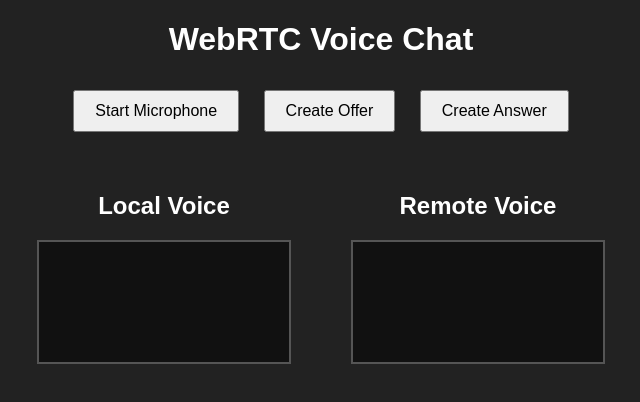
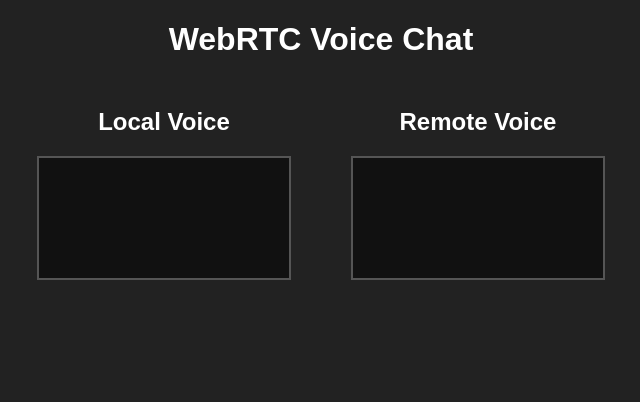
Before and after one commit to m1chael-sxrensxn/voice_ninja, a website built with webpack: page ui/index.html in a window 1280 px wide. Shown: the whole page, without its empty margins (319-959 px from the left). Built offline with nearby package versions, Linux system fonts and the light colour scheme; no server answers.

Commit message:
removed the buttons.

```diff
--- a/ui/index.html
+++ b/ui/index.html
@@ -24,17 +24,6 @@
             border: 2px solid #555;
         }
 
-        button {
-            margin: 10px;
-            padding: 10px 20px;
-            font-size: 16px;
-        }
-
-        textarea {
-            width: 90%;
-            height: 120px;
-            margin: 5px;
-        }
     </style>
 </head>
 
@@ -42,10 +31,6 @@
     <pre id="log"></pre>
 
     <h1>WebRTC Voice Chat</h1>
-
-    <button id="start">Start Microphone</button>
-    <button id="call">Create Offer</button>
-    <button id="answer">Create Answer</button>
 
     <div class="container">
         <div>
```
